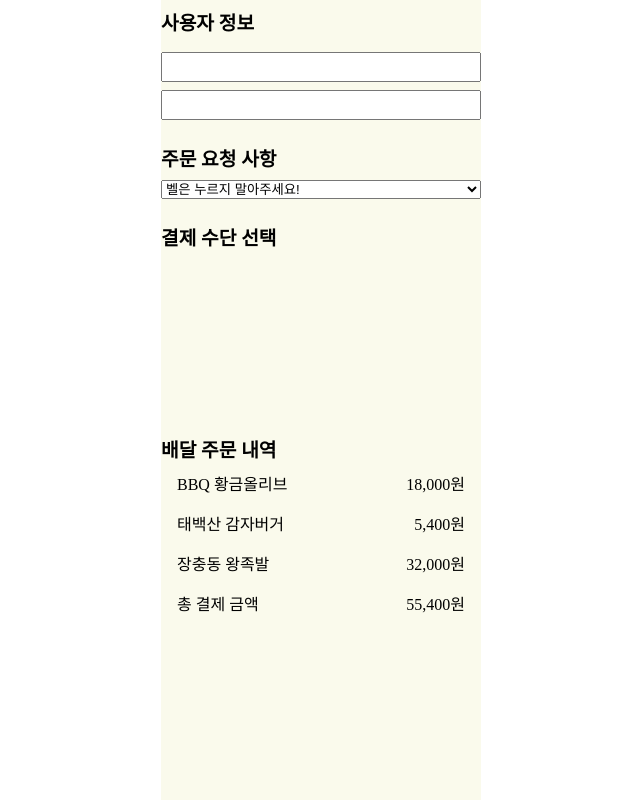
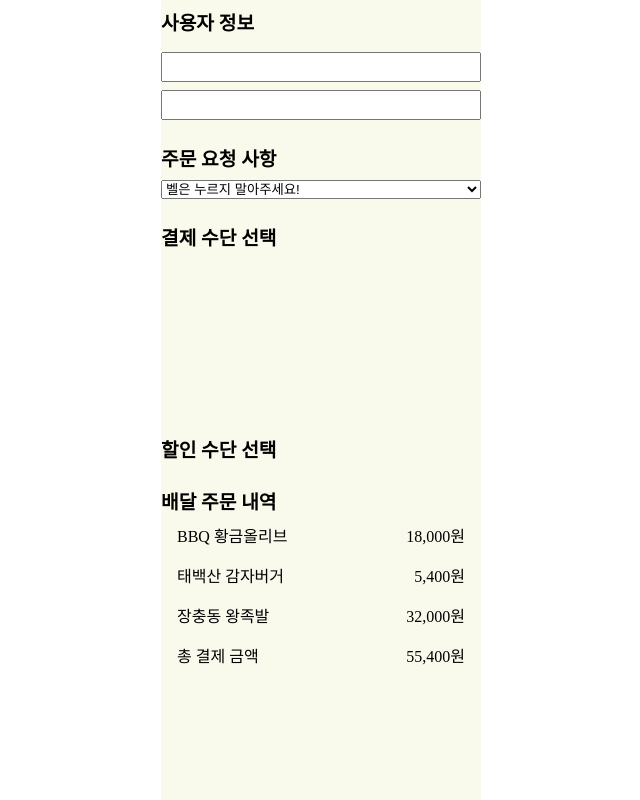
Before and after one commit to grapgrap/orderapp, a React (Create React App) app: page /orderapp/order in a window 1280 px wide. Shown: the whole page, without its empty margins (319-959 px from the left). Built offline with nearby package versions, Linux system fonts and the light colour scheme; no server answers.

Commit message:
Discount 섹션 추가

```diff
--- /dev/null
+++ b/src/Components/OrderPage/Discount/Discount.jsx
@@ -0,0 +1,14 @@
+import * as Styled from './Styled.jsx';
+import * as CommonStyled from '../../Common/Styled.jsx';
+
+function Discount() {
+  return (
+    <CommonStyled.OrderPageSection>
+      <CommonStyled.OrderPageSectionTitle>
+        할인 수단 선택
+      </CommonStyled.OrderPageSectionTitle>
+    </CommonStyled.OrderPageSection>
+  );
+}
+
+export default Discount;
--- /dev/null
+++ b/src/Components/OrderPage/Discount/Styled.jsx
@@ -0,0 +1 @@
+import styled from 'styled-components';
--- a/src/Components/OrderPage/OrderInfo/OrderInfo.jsx
+++ b/src/Components/OrderPage/OrderInfo/OrderInfo.jsx
@@ -36,7 +36,6 @@ function OrderInfo({ orderList }) {
       );
     }
   }
-  // if (i === orderList.length - 1) {
 
   return (
     <CommonStyled.OrderPageSection>
--- a/src/Components/OrderPage/OrderPage.jsx
+++ b/src/Components/OrderPage/OrderPage.jsx
@@ -5,6 +5,7 @@ import Requests from './Requests/Requests.jsx';
 import { useState } from 'react';
 import Payment from './Payment/Payment.jsx';
 import OrderInfo from './OrderInfo/OrderInfo.jsx';
+import Discount from './Discount/Discount.jsx';
 
 function OrderPage({ user, setUser }) {
   // 주문 요청 사항
@@ -55,6 +56,7 @@ function OrderPage({ user, setUser }) {
         setOrderRequest={setOrderRequest}
       />
       <Payment user={user} setPay={setPay} />
+      <Discount />
       <OrderInfo orderList={orderList} />
     </CommonStyled.PageWrap>
   );
```
